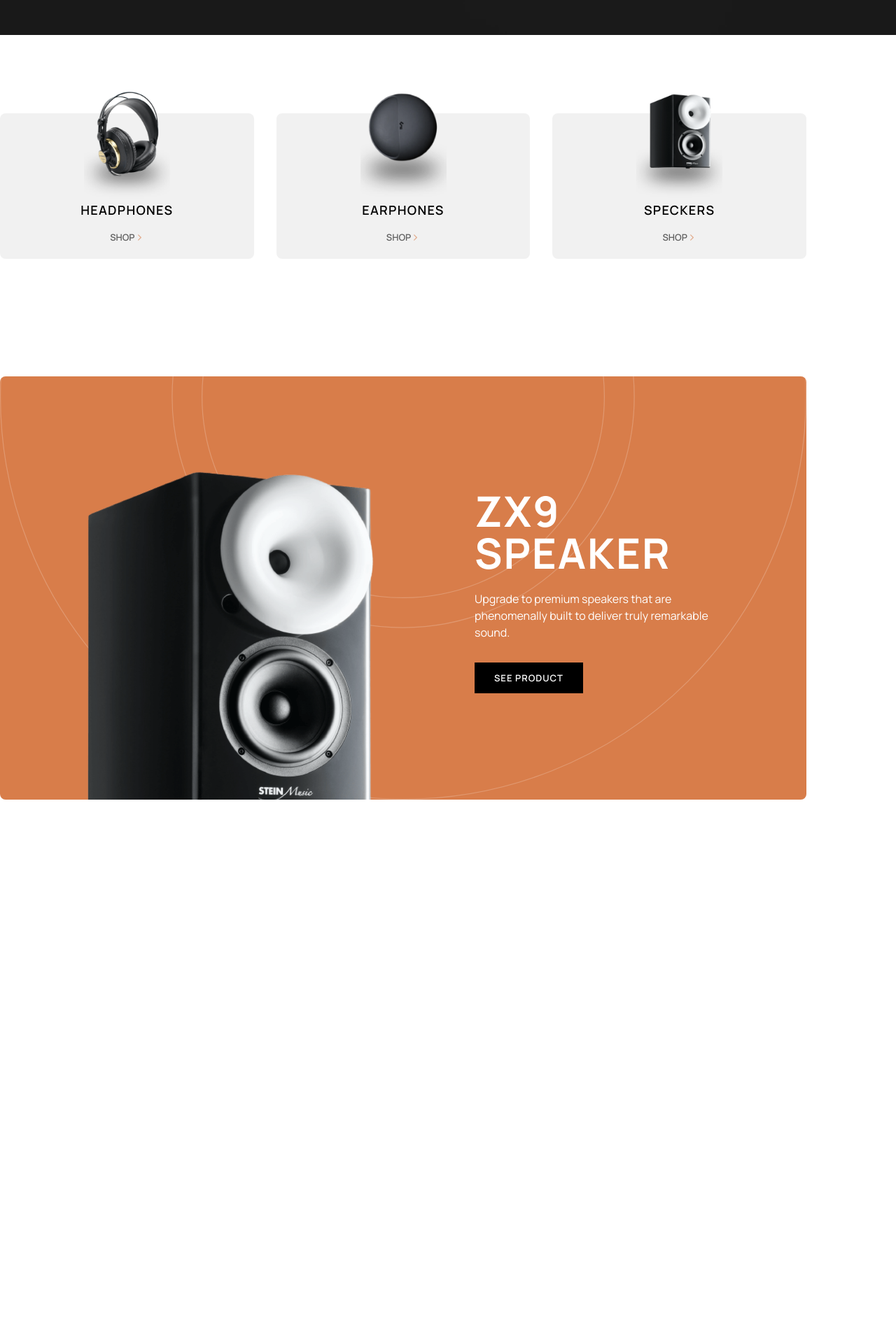
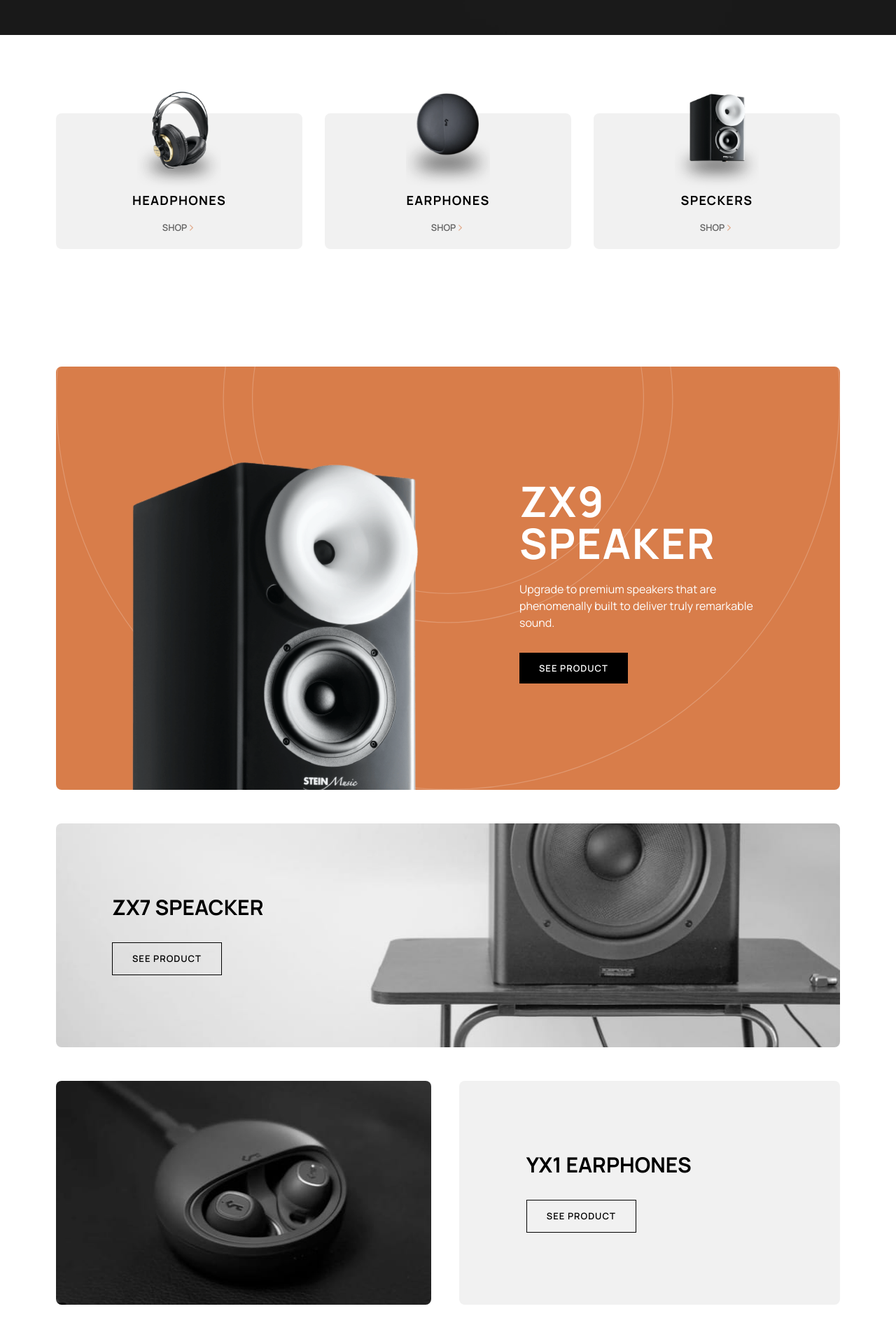
Before and after one commit to bvldares/audiophile-Ecommerce-fullstack, a Next.js app: page / in a window 1280 px wide. Shown: the part 606-2520 px from the top of the page at 70% size. Before the commit the page ends 1909 px from the top, so only its background shows below. Built offline with nearby package versions, Linux system fonts and the light colour scheme; no server answers.

Commit message:
home page done

```diff
--- a/app/components/FeaturedProduct.tsx
+++ b/app/components/FeaturedProduct.tsx
@@ -29,6 +29,34 @@ export default function FeaturedProducts() {
           </Link>
         </div>
       </div>
+
+      {/* ZX7 SECTION*/}
+      <section
+        className="flex flex-col gap-8 items-start justify-center h-[320px]
+        bg-zx7-mobile sm:bg-zx7-tablet lg:bg-zx7-desktop bg-no-repeat bg-cover bg-right rounded-lg p-6 md:p-14 lg:p-20 max-w-6xl "
+      >
+        <h2 className="text-3xl font-bold">ZX7 SPEACKER</h2>
+        <Link href="/product/zx7-speaker" className="btn-transparent">
+          see product
+        </Link>
+      </section>
+
+      {/* YX1 SECTION*/}
+      <section className="flex flex-col sm:flex-row sm:gap-10 gap-6  items-stretch">
+        <div
+          className="h-[200px] sm:h-[320px] w-full sm:w-1/2 bg-cover bg-center
+        bg-no-repeat bg-yx1-mobile sm:bg-yx1-tablet lg:bg-yx1-desktop rounded-lg"
+        ></div>
+        <div
+          className="h-[200px] sm:h-[320px] w-full sm:w-1/2 flex flex-col items-start
+        rounded-lg justify-center p-6 md:p-10 lg:p-24 box-borde bg-[#F1F1F1]"
+        >
+          <h2 className="text-3xl font-bold mb-8">YX1 EARPHONES</h2>
+          <Link href="/product/zx7-speaker" className="btn-transparent">
+            see product
+          </Link>
+        </div>
+      </section>
     </section>
   );
 }
--- /dev/null
+++ b/app/components/Footer.tsx
@@ -0,0 +1,23 @@
+import { nanoid } from "nanoid";
+import Link from "next/link";
+export default function Footer() {
+  const links = ["home", "headphones", "speakers", "earphones"];
+
+  const linksEl = links.map((route) => {
+    return (
+      <li key={nanoid()}>
+        <Link
+          href={`/${route}`}
+          className="text-white font-semibold uppercase  hover:text-terra cursor-pointer tracking-[2px] "
+        >
+          {route}
+        </Link>
+      </li>
+    );
+  });
+  return (
+    <section className="w-full py-10 md:py-14 lg:pt-20 lg:pb-16 bg-black">
+      <div></div>
+    </section>
+  );
+}
--- a/app/components/Hero.tsx
+++ b/app/components/Hero.tsx
@@ -1,8 +1,8 @@
 import Link from "next/link";
 const Hero = () => {
   return (
-    <section className="bg-almostblack p-6 bg-hero-mobile md:bg-hero-tablet lg:bg-hero-desktop bg-no-repeat bg-cover bg-right-bottom">
-      <div className="max-w-6xl mx-auto flex justify-center items-center lg:justify-start h-[500px]">
+    <section className="bg-almostblack p-6 bg-hero-mobile md:bg-hero-tablet lg:bg-hero-desktop bg-no-repeat bg-cover bg-right-bottom ">
+      <div className="max-w-6xl mx-auto flex justify-center items-center lg:justify-start h-[500px] px-4">
         <div className="flex flex-col items-center text-center lg:items-start max-w-sm lg:text-left">
           <small className="text-grey tracking-widest uppercase mb-4 text-sm ">
             New product
--- /dev/null
+++ b/app/components/Outro.tsx
@@ -0,0 +1,28 @@
+import Image from "next/image";
+export default function Outro() {
+  return (
+    <section className="outro:flex items-center justify-between gap-10 text-center md:text-left">
+      <Image
+        alt=""
+        src="/assets/shared/mobile/image-best-gear.jpg"
+        width={720}
+        height={540}
+        quality={100}
+        className="mx-auto xs:content-outro-tablet outro:content-outro-desktop rounded-lg outro:w-1/2"
+      />
+      <div className="outro:w-1/2 mt-10 sm:mt-14 outro:mt-0">
+        <h2 className="text-3xl md:text-[40px] md:leading-10 font-bold uppercase tracking-[1.4px] mb-8">
+          Bringing you the <span className="text-terra">best</span> audio gear
+        </h2>
+        <p className="text-[15px]">
+          Located at the heart of New York City, Audiophile is the premier store
+          for high end headphones, earphones, speakers, and audio accessories.
+          We have a large showroom and luxury demonstration rooms available for
+          you to browse and experience a wide range of our products. Stop by our
+          store to meet some of the fantastic people who make Audiophile the
+          best place to buy your portable audio equipment.
+        </p>
+      </div>
+    </section>
+  );
+}
--- a/app/components/ProductNavigator.tsx
+++ b/app/components/ProductNavigator.tsx
@@ -31,11 +31,12 @@ export default function ProductNavigator() {
             <Image
               src={item.img}
               alt={item.name}
-              width={90}
-              height={101}
-              className="relative object-cover bottom-8 lg:h-[160px] lg:w-[123px]"
+              width={121}
+              height={150}
+              quality={100}
+              className="relative object-cover bottom-8 h-[104px] w-[80px] md:h-[146px] md:w-[120px]"
             />
-            <h3 className="uppercase tracking-[1.29px] -mt-9 mb-4  font-semibold text-[13px] lg:text-lg">
+            <h3 className="uppercase tracking-[1.29px] -mt-9 mb-4  font-bold text-[13px] lg:text-lg">
               {item.name}
             </h3>
             <Link
--- a/app/globals.css
+++ b/app/globals.css
@@ -6,4 +6,12 @@
   .btn-black {
     @apply px-7 py-[13px] text-[13px] font-semibold tracking-[1px] bg-black uppercase hover:bg-dark_grey;
   }
+
+  .btn-transparent {
+    @apply px-7 py-[13px] text-[13px] font-semibold tracking-[1px] bg-transparent uppercase hover:bg-black border box-border border-black hover:text-white;
+  }
 }
+
+::-webkit-scrollbar {
+  display: none;
+}
--- a/app/layout.tsx
+++ b/app/layout.tsx
@@ -4,6 +4,7 @@ import Navigation from "./components/Navigation";
 const manrope = Manrope({ subsets: ["latin"] });
 import { authOptions } from "@/pages/api/auth/[...nextauth]";
 import { getServerSession } from "next-auth/next";
+import Footer from "./components/Footer";
 
 export const metadata = {
   title: "Audiophile",
@@ -23,6 +24,7 @@ export default async function RootLayout({
       <body className={`${manrope.className} `}>
         <Navigation user={session?.user} expires={session?.expires as string} />
         {children}
+        <Footer />
       </body>
     </html>
   );
--- a/app/page.tsx
+++ b/app/page.tsx
@@ -2,14 +2,16 @@ import Image from "next/image";
 import Hero from "./components/Hero";
 import ProductNavigator from "./components/ProductNavigator";
 import FeaturedProducts from "./components/FeaturedProduct";
+import Outro from "./components/Outro";
 
 export default function Home() {
   return (
     <main>
       <Hero />
-      <section className="flex flex-col gap-40 md:gap-24 lg:gap-[168px] mt-16 lg:mt-28 mb-40 px-6 md:px-10 lg:px-0 max-w-6xl">
+      <section className="flex flex-col gap-40 md:gap-24 lg:gap-[168px] mt-16 lg:mt-28 mb-40 px-6 md:px-10 lg:px-4 max-w-6xl mx-auto">
         <ProductNavigator />
         <FeaturedProducts />
+        <Outro />
       </section>
     </main>
   );
--- a/pages/api/auth/[...nextauth].ts
+++ b/pages/api/auth/[...nextauth].ts
@@ -24,14 +24,14 @@ export const authOptions = {
       const stripe = new Stripe(process.env.STRIPE_SECRET as string, {
         apiVersion: "2022-11-15",
       });
-      if (user.email && user.name && user.id) {
+      if (user.email && user.name) {
         const customer = await stripe.customers.create({
           name: user.name,
           email: user.email,
         });
         await prisma.user.update({
           where: { id: user.id },
-          data: { stripeCustomerId: customer.id },
+          data: { stripeCustomerID: customer.id },
         });
       }
     },
--- a/tailwind.config.js
+++ b/tailwind.config.js
@@ -23,6 +23,28 @@ module.exports = {
       "hero-tablet": "url('/assets/home/tablet/image-header.jpg')",
       "hero-desktop": "url('/assets/home/desktop/image-hero.jpg')",
       "bg-circles-pattern": "url('/assets/home/desktop/pattern-circles.svg')",
+      "zx7-mobile": "url('/assets/home/mobile/image-speaker-zx7.jpg')",
+      "zx7-tablet": "url('/assets/home/tablet/image-speaker-zx7.jpg')",
+      "zx7-desktop": "url('/assets/home/desktop/image-speaker-zx7.jpg')",
+      "yx1-mobile": "url('/assets/home/mobile/image-earphones-yx1.jpg')",
+      "yx1-tablet": "url('/assets/home/tablet/image-earphones-yx1.jpg')",
+      "yx1-desktop": "url('/assets/home/desktop/image-earphones-yx1.jpg')",
+    },
+    content: {
+      "outro-mobile": "url('/assets/shared/mobile/image-best-gear.jpg')",
+      "outro-tablet": "url('/assets/shared/tablet/image-best-gear.jpg')",
+      "outro-desktop": "url('/assets/shared/desktop/image-best-gear.jpg')",
+    },
+    screens: {
+      outro: "720px",
+      sm: "640px",
+
+      xs: "500px",
+      md: "768px",
+
+      lg: "1024px",
+
+      xl: "1280px",
     },
   },
   plugins: [],
```
Also changed, not shown: 2 other files (tests, documents, lock files or other folders).
